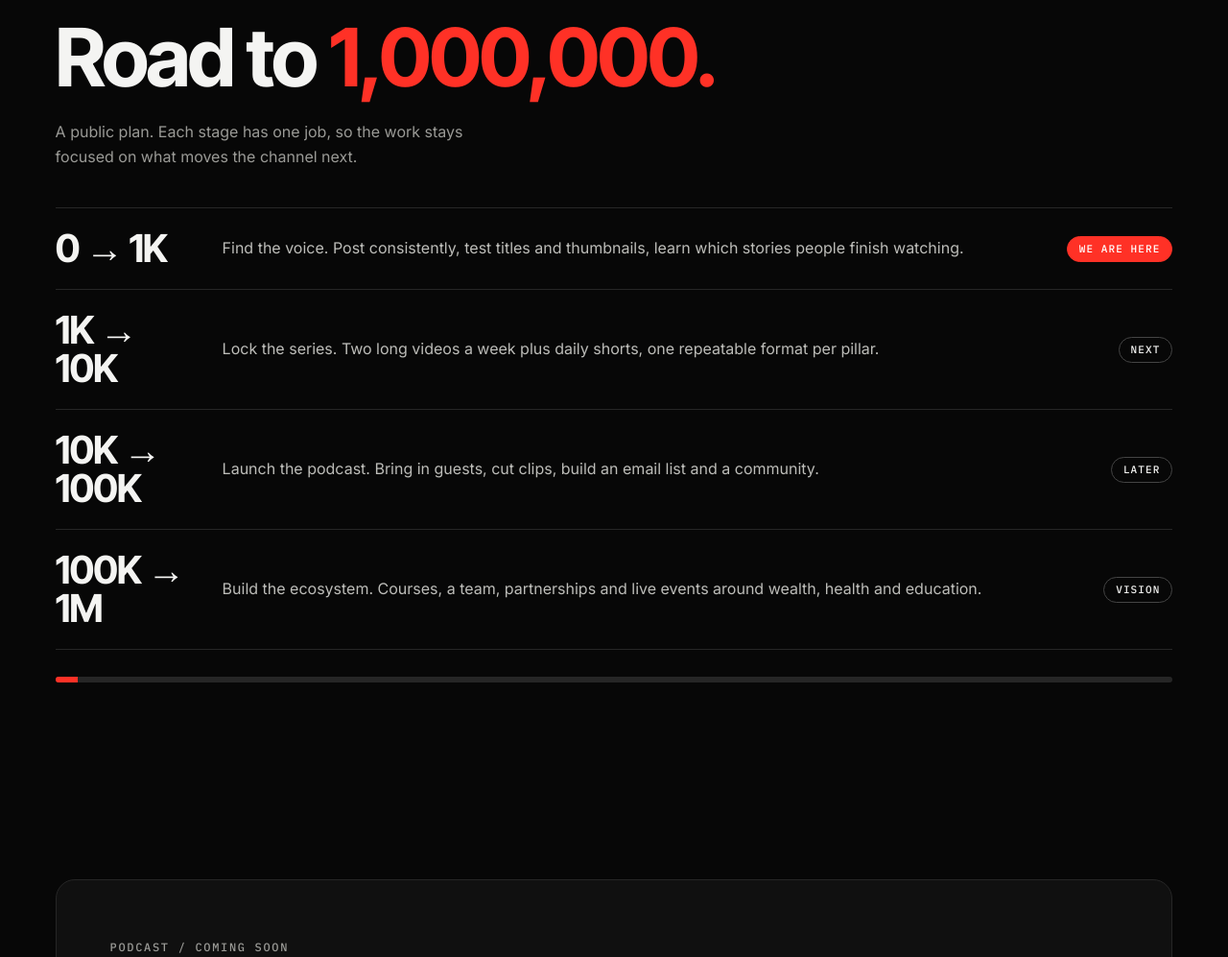
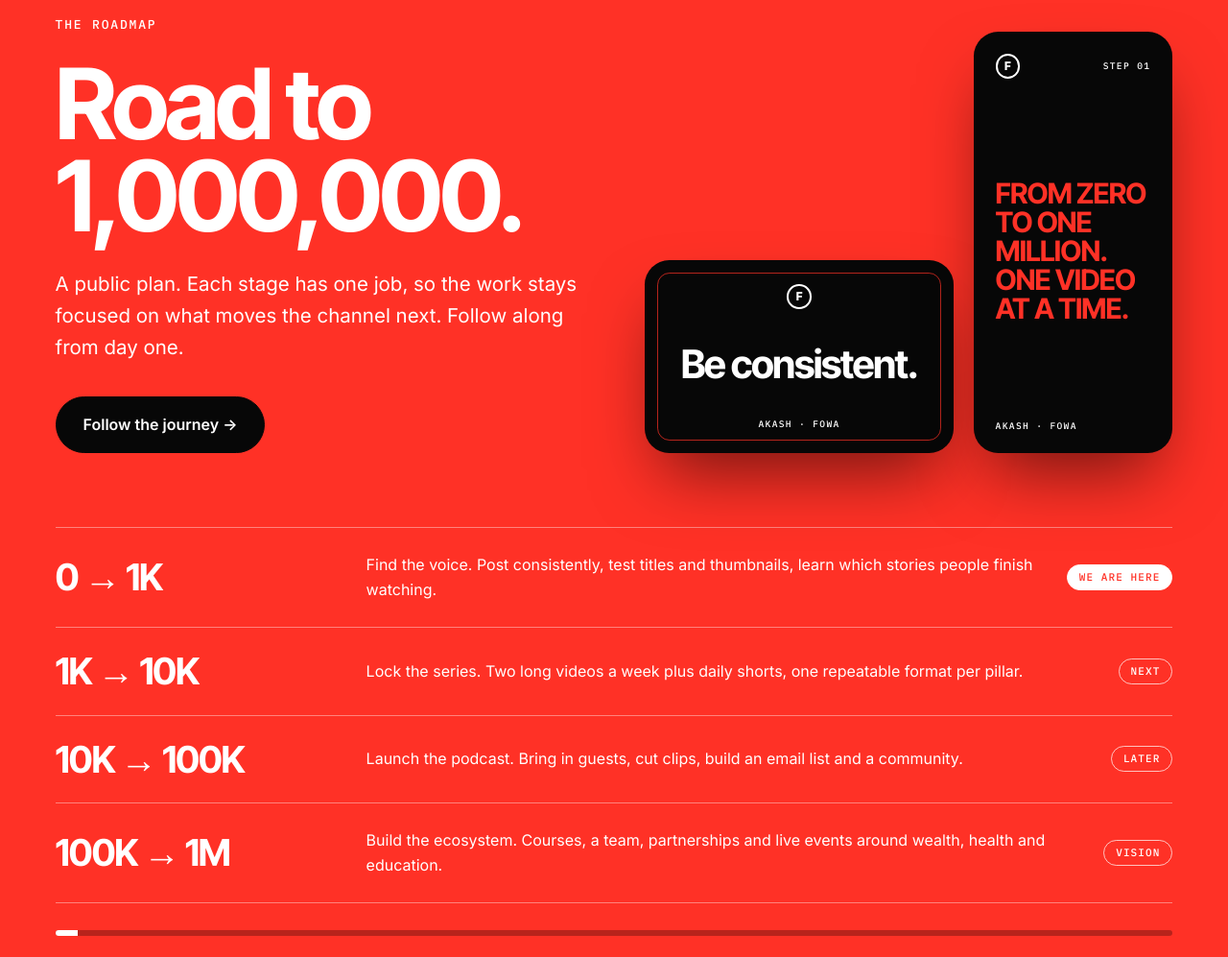
Before and after one commit to studycricketer-gif/fowa, a plain HTML site: page index.html in a window 1280 px wide. Shown: the part 2540-3537 px from the top of the page at 96% size. Drawn offline with Linux system fonts and the light colour scheme.

Commit message:
Roadmap: full-width red band with device cards
Co-Authored-By: Claude Sonnet 5.5 <noreply@anthropic.com>
Claude-Session: https://claude.ai/code/session_014dWoCgV8ghksaFbdn4QMCA

```diff
--- a/index.html
+++ b/index.html
@@ -132,6 +132,40 @@ section{padding-block:clamp(56px,8vw,104px)}
 .mf-row p{margin:0;color:var(--mute);border-top:1px solid var(--line);padding-top:16px}
 .mf-row b{color:var(--fg);font-weight:600}
 @media (max-width:860px){.mf-row{grid-template-columns:1fr;gap:18px}}
+/* roadmap band */
+.road-band{background:var(--red);color:#fff;margin-left:calc(50% - 50vw);margin-right:calc(50% - 50vw);padding-left:max(var(--g),env(safe-area-inset-left,0px));padding-right:max(var(--g),env(safe-area-inset-right,0px));padding-block:clamp(56px,8vw,120px)}
+.rb-in{max-width:1680px;margin:0 auto}
+.rb-top{display:grid;grid-template-columns:1fr 1fr;gap:clamp(32px,5vw,80px);align-items:end;margin-bottom:clamp(48px,6vw,88px)}
+.rb-copy{align-self:center}
+.rb-eyebrow{font:500 13px/1 var(--mono);letter-spacing:.14em;text-transform:uppercase;margin-bottom:28px;color:#fff}
+.rb-copy h2{font-size:clamp(52px,8vw,136px);line-height:.94;letter-spacing:-.04em;color:#fff;margin-bottom:28px}
+.rb-copy p{font-size:clamp(17px,1.6vw,21px);line-height:1.6;color:#fff;max-width:30em;margin:0 0 34px}
+.btn.dark{background:var(--ink);color:#fff;border-color:var(--ink);padding:16px 28px;font-size:16px}
+.btn.dark:hover{background:#000}
+.rb-art{display:grid;grid-template-columns:1.55fr 1fr;gap:clamp(12px,1.6vw,24px);align-items:end}
+.dev{background:var(--ink);color:#fff;border-radius:clamp(16px,2vw,26px);box-shadow:0 36px 70px -18px rgba(0,0,0,.55);position:relative;display:flex;flex-direction:column;min-width:0;overflow:hidden}
+.dev small{font:500 clamp(8px,.75vw,11px)/1 var(--mono);letter-spacing:.14em;text-transform:uppercase}
+.dev b{font-family:var(--display);font-weight:700}
+.mark{display:inline-grid;place-items:center;width:clamp(22px,2vw,30px);height:clamp(22px,2vw,30px);border:2px solid #fff;border-radius:50%;font:800 clamp(10px,.95vw,14px)/1 var(--display)}
+.dev.land{aspect-ratio:16/10;align-items:center;justify-content:space-between;padding:clamp(14px,2vw,30px);text-align:center}
+.dev.land::after{content:"";position:absolute;inset:clamp(8px,1vw,14px);border:1px solid rgba(255,49,38,.7);border-radius:clamp(8px,1vw,14px);pointer-events:none}
+.dev.land b{font-size:clamp(22px,3.2vw,56px);letter-spacing:-.04em;line-height:1}
+.dev.tall{aspect-ratio:9/19;padding:clamp(14px,1.8vw,28px);justify-content:space-between}
+.dev.tall header{display:flex;justify-content:space-between;align-items:center;gap:8px}
+.dev.tall b{font-size:clamp(17px,2.3vw,40px);line-height:1.02;letter-spacing:-.03em;color:var(--red)}
+.road-band .road{border-top:0}
+.road-band .step{grid-template-columns:minmax(200px,300px) 1fr auto;border-top:1px solid rgba(255,255,255,.4);padding-block:26px}
+.road-band .step .big{white-space:nowrap}
+.dev small{white-space:nowrap}
+@media (max-width:860px){.road-band .step{grid-template-columns:1fr}}
+.road-band .step:last-child{border-bottom:1px solid rgba(255,255,255,.4)}
+.road-band .step .big{color:#fff;font-size:clamp(30px,3vw,48px)}
+.road-band .step p{color:#fff}
+.road-band .pill{border-color:rgba(255,255,255,.7);color:#fff}
+.road-band .pill.now{background:#fff;color:var(--red);border-color:#fff}
+.road-band .bar{background:rgba(0,0,0,.28)}
+.road-band .bar i{background:#fff}
+@media (max-width:860px){.rb-top{grid-template-columns:1fr}.rb-art{max-width:560px}}
 /* about */
 .about{display:block}
 .photo{aspect-ratio:1;max-width:100%;border-radius:50%;background:#000;border:1px solid var(--line);display:grid;place-items:center;overflow:hidden;position:relative}
@@ -221,15 +255,36 @@ footer{display:flex;justify-content:space-between;gap:16px;flex-wrap:wrap;paddin
     </div>
   </section>
 
-  <section id="roadmap">
-    <div class="head"><h2>Road to <em class="hl">1,000,000.</em></h2><p>A public plan. Each stage has one job, so the work stays focused on what moves the channel next.</p></div>
-    <div class="road">
-      <div class="step"><span class="big">0 → 1K</span><p>Find the voice. Post consistently, test titles and thumbnails, learn which stories people finish watching.</p><span class="pill now">We are here</span></div>
-      <div class="step"><span class="big">1K → 10K</span><p>Lock the series. Two long videos a week plus daily shorts, one repeatable format per pillar.</p><span class="pill">Next</span></div>
-      <div class="step"><span class="big">10K → 100K</span><p>Launch the podcast. Bring in guests, cut clips, build an email list and a community.</p><span class="pill">Later</span></div>
-      <div class="step"><span class="big">100K → 1M</span><p>Build the ecosystem. Courses, a team, partnerships and live events around wealth, health and education.</p><span class="pill">Vision</span></div>
+  <section id="roadmap" class="road-band">
+    <div class="rb-in">
+      <div class="rb-top">
+        <div class="rb-copy">
+          <div class="rb-eyebrow">The roadmap</div>
+          <h2>Road to<br>1,000,000.</h2>
+          <p>A public plan. Each stage has one job, so the work stays focused on what moves the channel next. Follow along from day one.</p>
+          <a class="btn dark" href="https://www.youtube.com/@FOWA-07" target="_blank" rel="noopener">Follow the journey &rarr;</a>
+        </div>
+        <div class="rb-art" aria-hidden="true">
+          <div class="dev land">
+            <span class="mark">F</span>
+            <b>Be consistent.</b>
+            <small>AKASH &middot; FOWA</small>
+          </div>
+          <div class="dev tall">
+            <header><span class="mark">F</span><small>STEP 01</small></header>
+            <b>FROM ZERO TO ONE MILLION. ONE VIDEO AT A TIME.</b>
+            <small>AKASH &middot; FOWA</small>
+          </div>
+        </div>
+      </div>
+      <div class="road">
+        <div class="step"><span class="big">0 &rarr; 1K</span><p>Find the voice. Post consistently, test titles and thumbnails, learn which stories people finish watching.</p><span class="pill now">We are here</span></div>
+        <div class="step"><span class="big">1K &rarr; 10K</span><p>Lock the series. Two long videos a week plus daily shorts, one repeatable format per pillar.</p><span class="pill">Next</span></div>
+        <div class="step"><span class="big">10K &rarr; 100K</span><p>Launch the podcast. Bring in guests, cut clips, build an email list and a community.</p><span class="pill">Later</span></div>
+        <div class="step"><span class="big">100K &rarr; 1M</span><p>Build the ecosystem. Courses, a team, partnerships and live events around wealth, health and education.</p><span class="pill">Vision</span></div>
+      </div>
+      <div class="bar" role="img" aria-label="Progress toward one million subscribers: just started"><i></i></div>
     </div>
-    <div class="bar" role="img" aria-label="Progress toward one million subscribers: just started"><i></i></div>
   </section>
 
   <section id="podcast">
@@ -292,7 +347,7 @@ footer{display:flex;justify-content:space-between;gap:16px;flex-wrap:wrap;paddin
   }
   window.addEventListener('scroll',onScroll,{passive:true});onScroll();
   if(calm||!('IntersectionObserver' in window))return;
-  var sel=['.eyebrow','.hero h1','.hero p','.hero .cta','.head','.pillar','.card','.step','.bar','.pod','.mf','.mf-row p','.about > *','.contact > *','footer'];
+  var sel=['.eyebrow','.hero h1','.hero p','.hero .cta','.head','.pillar','.card','.rb-copy','.rb-art','.step','.bar','.pod','.mf','.mf-row p','.about > *','.contact > *','footer'];
   var els=Array.prototype.slice.call(document.querySelectorAll(sel.join(',')));
   var seen=new Map();
   els.forEach(function(el){
```
